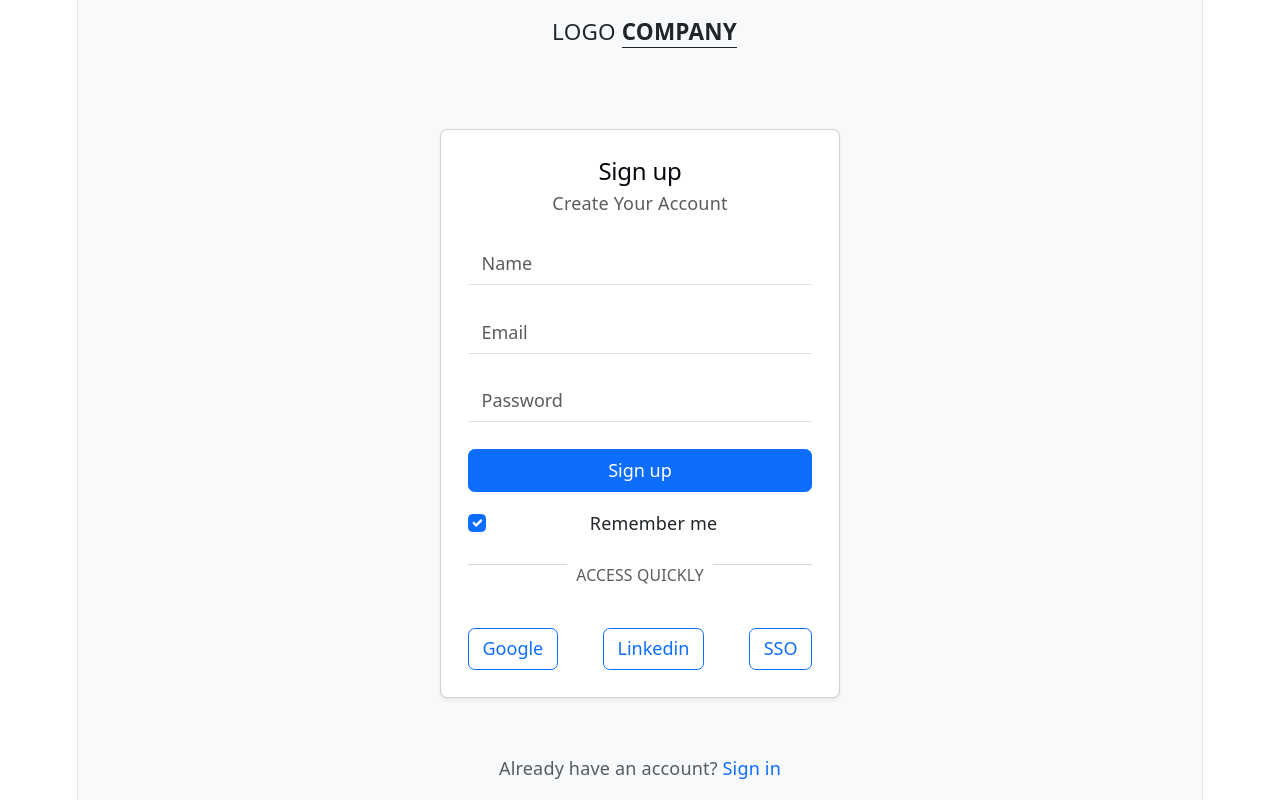
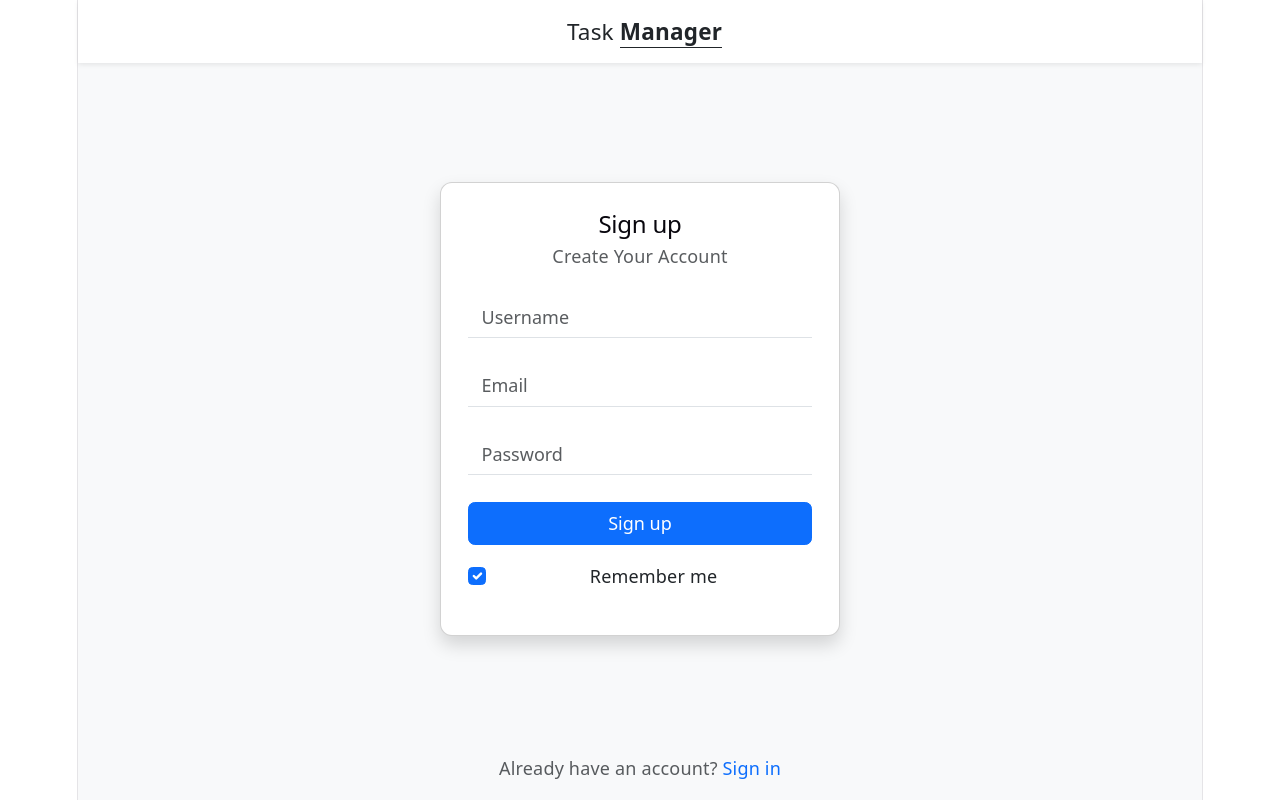
Before and after one commit to aashutoshpandey11/Tasks-Manager, a React app in the folder frontend/: page /register in a window 1280 px wide. Built offline with nearby package versions, Linux system fonts and the light colour scheme; the HTML template or start-up script is replaced by a standard one.

Commit message:
updated register form

```diff
--- a/frontend/src/components/forms/register.jsx
+++ b/frontend/src/components/forms/register.jsx
@@ -2,52 +2,47 @@ import React from "react";
 import { Link, useNavigate } from "react-router-dom";
 
 const Register = () => {
-  const navigate = useNavigate(); // for redirect
+  const navigate = useNavigate();
 
   const handleRegister = (e) => {
-    e.preventDefault(); // prevent page reload
+    e.preventDefault();
 
-    // Get form values
     const username = e.target.username.value;
     const email = e.target.email.value;
     const password = e.target.password.value;
 
-    // Normally, you'd send this data to your backend
-    // For now, just store username in localStorage
     localStorage.setItem("user", username);
 
-    // Redirect to dashboard
     navigate("/dashboard");
   };
 
   return (
-    <div className="vh-100 d-flex flex-column bg-light">
+    <div className="vh-100 d-flex flex-column bg-light w-100">
 
       {/* Header */}
-      <div className="p-3">
-        <h5>
+      <div className="p-3 w-100 bg-white shadow-sm">
+        <h5 className="m-0">
           <span className="border-top border-dark me-2"></span>
-          LOGO <strong className="border-bottom border-dark">COMPANY</strong>
+          Task <strong className="border-bottom border-dark">Manager</strong>
         </h5>
       </div>
 
-      {/* Center Card */}
+      {/* Center Section */}
       <div className="d-flex justify-content-center align-items-center flex-grow-1">
-        <div className="card p-4 shadow-sm" style={{ width: "400px" }}>
+        <div className="card p-4 shadow" style={{ width: "400px", borderRadius: "12px" }}>
 
           <h2 className="text-center mb-1">Sign up</h2>
           <p className="text-center text-muted mb-4">
             Create Your Account
           </p>
 
-          {/* Updated form with onSubmit */}
           <form onSubmit={handleRegister}>
             <div className="mb-4">
               <input
                 type="text"
-                name="username" // added name for form access
+                name="username"
                 className="form-control border-0 border-bottom rounded-0"
-                placeholder="Name"
+                placeholder="Username"
                 required
               />
             </div>
@@ -55,7 +50,7 @@ const Register = () => {
             <div className="mb-4">
               <input
                 type="email"
-                name="email" // added name for form access
+                name="email"
                 className="form-control border-0 border-bottom rounded-0"
                 placeholder="Email"
                 required
@@ -65,7 +60,7 @@ const Register = () => {
             <div className="mb-4">
               <input
                 type="password"
-                name="password" // added name for form access
+                name="password"
                 className="form-control border-0 border-bottom rounded-0"
                 placeholder="Password"
                 required
@@ -76,7 +71,7 @@ const Register = () => {
               Sign up
             </button>
 
-            <div className="form-check mb-4">
+            <div className="form-check mb-3">
               <input
                 className="form-check-input"
                 type="checkbox"
@@ -86,28 +81,6 @@ const Register = () => {
               <label className="form-check-label" htmlFor="remember">
                 Remember me
               </label>
-            </div>
-
-            <div className="text-center text-muted mb-3">
-              <hr />
-              <small
-                className="position-relative px-2"
-                style={{ top: "-22px", background: "#fff" }}
-              >
-                ACCESS QUICKLY
-              </small>
-            </div>
-
-            <div className="d-flex justify-content-between">
-              <button type="button" className="btn btn-outline-primary w-30">
-                Google
-              </button>
-              <button type="button" className="btn btn-outline-primary w-30">
-                Linkedin
-              </button>
-              <button type="button" className="btn btn-outline-primary w-30">
-                SSO
-              </button>
             </div>
           </form>
         </div>
```
